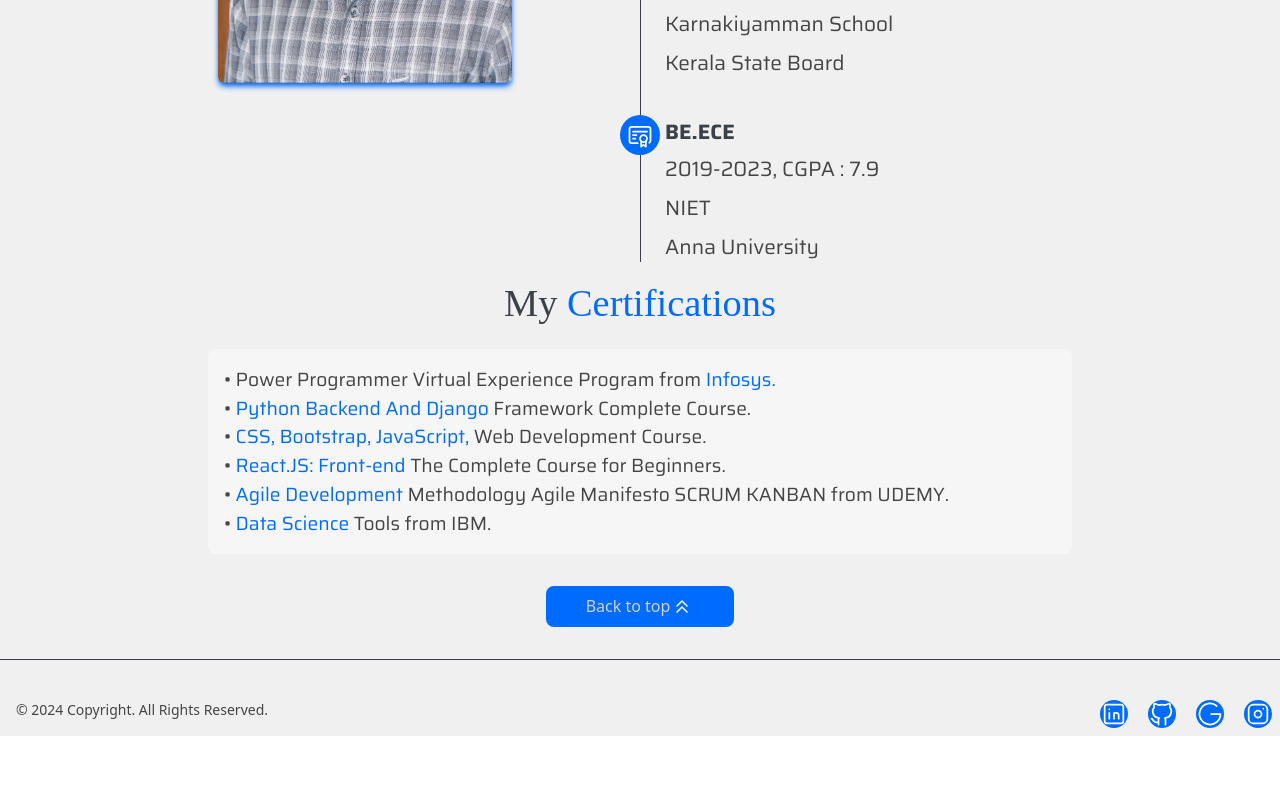
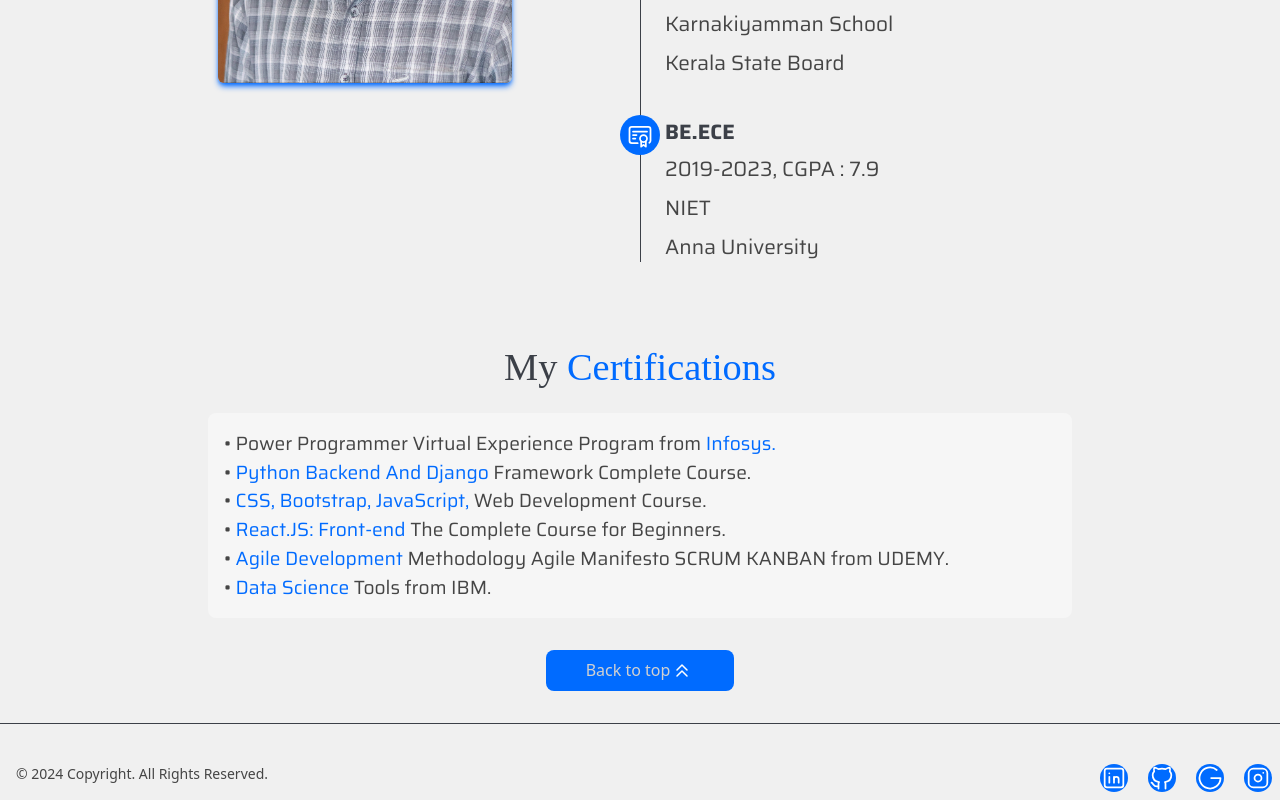
Before and after one commit to rb4807/react-portfolio, a React (Create React App) app: page / in a window 1280 px wide. Shown: the part 3118-3918 px from the top of the page. Before the commit the page ends 3854 px from the top, so only its background shows below. Built offline with nearby package versions, Linux system fonts and the light colour scheme; a web font is replaced by a local one.

Commit message:
Update Certification.jsx

```diff
--- a/src/certification/Certification.jsx
+++ b/src/certification/Certification.jsx
@@ -2,7 +2,7 @@ const Certification = () => {
 
     return (
         <>
-            <h1 data-aos="fade-up" className="title text-titleLight dark:text-titleDark text-[2.4rem] mt-[15%] text-center" id="certi">My <span className='text-[2.4rem] text-baseColor'>Certifications</span></h1>
+            <h1 data-aos="fade-up" className="title text-titleLight dark:text-titleDark text-[2.4rem] mt-[20%] text-center" id="certi">My <span className='text-[2.4rem] text-baseColor'>Certifications</span></h1>
             <div data-aos="fade-up" className="container mx-auto p-4 max-w-4xl">
                 <a href='https://certifications-ashen.vercel.app/' target='_blank'>
                     <div className="content bg-secLight dark:bg-secDark text-contentLight dark:text-contentDark p-4 rounded-lg text-[.80rem] hover:scale-105 duration-1000 transform md:text-[1.2rem]">
```
